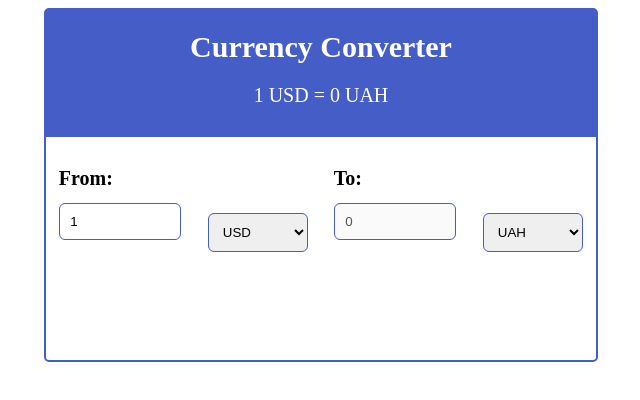
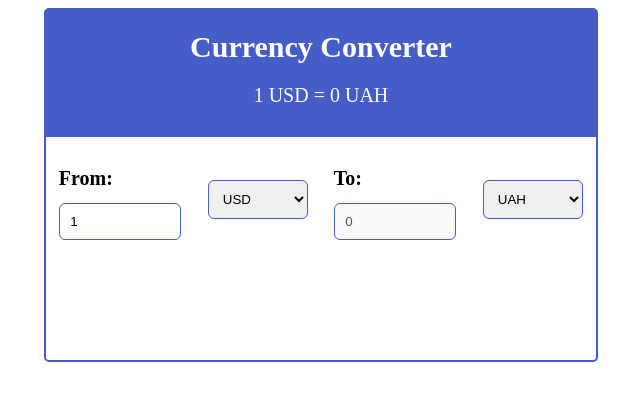
Before and after one commit to IraAmber/CurrencyConverter-main03, a React (Create React App) app: page / in a window 1280 px wide. Shown: the top 400 px of the page, without its empty margins (319-959 px from the left). Built offline with nearby package versions, Linux system fonts and the light colour scheme; no server answers.

Commit message:
modified

```diff
--- a/src/styles.css
+++ b/src/styles.css
@@ -43,10 +43,6 @@ select {
   border: 1px solid var(--main-color);
 }
 
-select {
-  margin-top: 34px;
-}
-
 input[type="number"] {
   width: 100px;
 }
```
